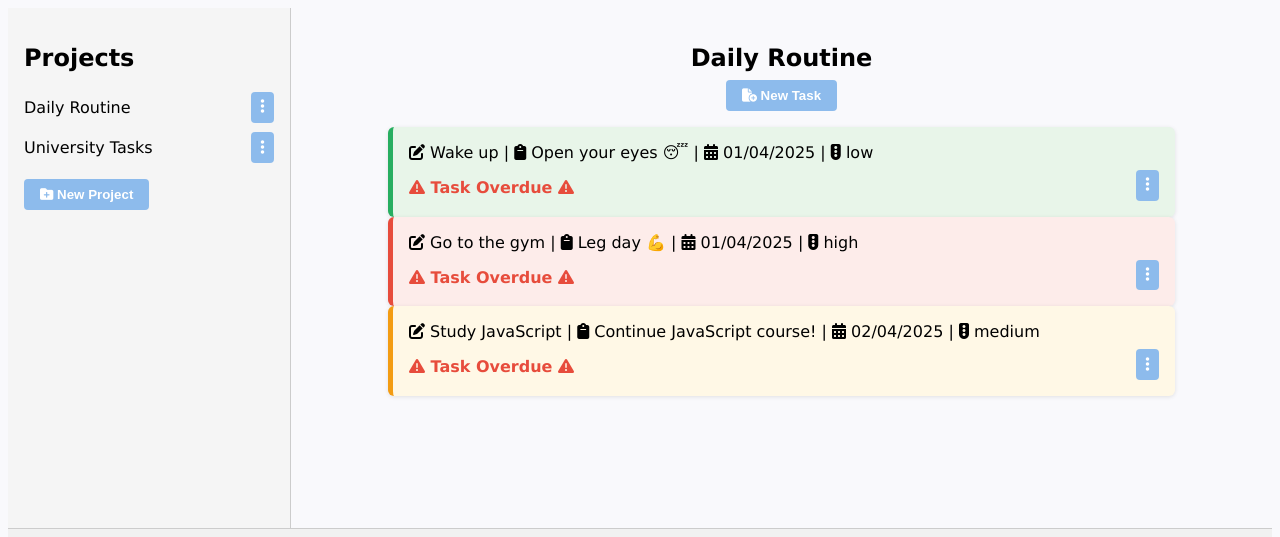
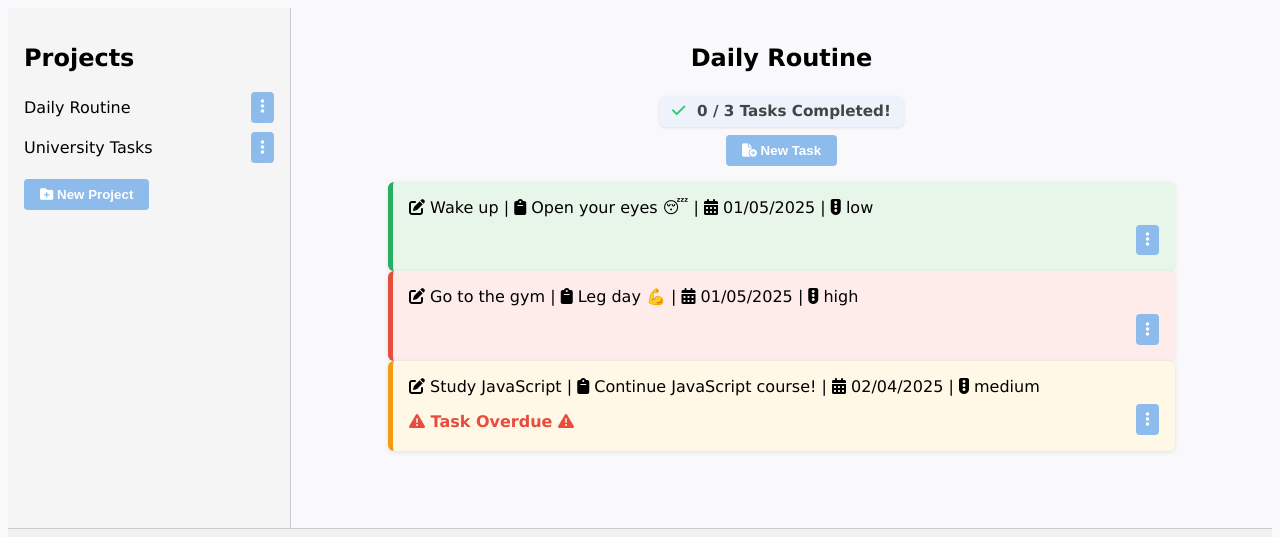
Before and after one commit to BillMaN89/ToDo-list, a website built with webpack: page src/index.html in a window 1280 px wide. Shown: the top 537 px of the page. Built offline with nearby package versions, Linux system fonts and the light colour scheme.

Commit message:
add taskCounter inside project header.

```diff
--- a/src/index.html
+++ b/src/index.html
@@ -10,6 +10,7 @@
     <div id="content">
       <aside id="sidebar">
         <h2>Projects</h2>
+        <div id="overall-stats"></div>
         <ul id="project-list"></ul>
         <button id="add-project-btn">
             <i class="fa-solid fa-folder-plus"></i> New Project
--- a/src/index.js
+++ b/src/index.js
@@ -14,15 +14,15 @@ document.addEventListener("DOMContentLoaded", () => {
     manager = new ProjectManager();
 
     const testProject = new Project("Daily Routine");
-    testProject.addTask(new Task("Wake up", "Open your eyes 😴", "2025-04-01", "low"));
-    testProject.addTask(new Task("Go to the gym", "Leg day 💪", "2025-04-01", "high"));
+    testProject.addTask(new Task("Wake up", "Open your eyes 😴", "2025-05-01", "low"));
+    testProject.addTask(new Task("Go to the gym", "Leg day 💪", "2025-05-01", "high"));
     testProject.addTask(new Task("Study JavaScript", "Continue JavaScript course!", "2025-04-02", "medium"));
     manager.addProject(testProject);
 
     const uni = new Project("University Tasks");
-    uni.addTask(new Task("Submit assignment", "Systems Analysis paper", "2025-04-03", "high"));
-    uni.addTask(new Task("Read for networks", "Ch. 7 & 8", "2025-04-05", "medium"));
-    uni.addTask(new Task("Group meeting", "Discuss project milestones", "2025-04-06", "low"));
+    uni.addTask(new Task("Submit assignment", "Systems Analysis paper", "2025-05-03", "high"));
+    uni.addTask(new Task("Read for networks", "Ch. 7 & 8", "2025-05-05", "medium"));
+    uni.addTask(new Task("Group meeting", "Discuss project milestones", "2025-05-06", "low"));
     manager.addProject(uni);
 
     Storage.save(manager);
@@ -32,6 +32,7 @@ document.addEventListener("DOMContentLoaded", () => {
   ui.renderProjectList();
   ui.updateProjectTitle();
   ui.renderTaskList();
+  ui.updateTaskStats();
   ui.setupEventListeners();
 
   window.addEventListener("beforeunload", () => {
--- a/src/modules/ui.js
+++ b/src/modules/ui.js
@@ -10,6 +10,8 @@ class UI{
         this.projectListElement = document.querySelector("#project-list");
         this.taskListElement = document.querySelector("#task-list");
         this.projectTitleElement = document.querySelector("#project-title");
+        this.taskCounter = document.querySelector("#task-stats");
+        this.overallStats = document.querySelector("#overall-stats");
 
         //project modal
         this.projectModal = document.querySelector("#project-modal");
@@ -51,6 +53,7 @@ class UI{
                 this.manager.setCurrentProject(index);
                 this.renderTaskList();
                 this.updateProjectTitle();
+                this.updateTaskStats();
             })
 
             //menu button
@@ -211,6 +214,7 @@ class UI{
         completeOption.addEventListener("click", () => {
             task.toggleComplete();
             this.renderTaskList();
+            this.updateTaskStats();
             Storage.save(this.manager);
         });
 
@@ -359,6 +363,28 @@ class UI{
 
         });
     }
+
+    updateTaskStats() {
+        const current = this.manager.getCurrentProject();
+
+        if (!this.taskCounter) return;
+
+        if (!current) {
+            console.warn("No project selected!");
+            this.taskCounter.innerHTML = `<i class="fas fa-exclamation-triangle"></i> No project selected <i class="fas fa-exclamation-triangle"></i>`;
+            return false;
+        }
+
+        const total = current.tasks.length;
+        if (total === 0) {
+            this.taskCounter.textContent = `No tasks in this project yet :(`;
+            return;
+        }
+
+        const completed = current.getCompletedTasks().length;
+        this.taskCounter.innerHTML = `<i class="fa-sharp fa-solid fa-check"></i> ${completed} / ${total} Tasks Completed!`;
+    }
+
 }
 
 export default UI;
--- a/src/style.css
+++ b/src/style.css
@@ -60,7 +60,10 @@ html {
 }
 
 #project-header {
-  text-align: center;
+  display: flex;
+  flex-direction: column;
+  align-items: center;
+  gap: 0.5rem;
   margin-bottom: 1rem;
 }
 
@@ -90,6 +93,25 @@ html {
   margin-top: 0.5rem;
   justify-content: space-between;
 }
+
+#task-stats {
+  margin-top: 0.5rem;
+  font-size: 0.95rem;
+  color: #444;
+  background-color: #eef3fb;
+  padding: 0.4rem 0.8rem;
+  border-radius: 6px;
+  display: inline-block;
+  box-shadow: 0 1px 3px rgba(0, 0, 0, 0.1);
+  transition: background-color 0.3s ease;
+  font-weight: bold;
+}
+
+#task-stats i {
+  margin-right: 0.4rem;
+  color: #2ecc71; /* checkmark icon */
+}
+
 
 /* === Priorities === */
 .high {
```
